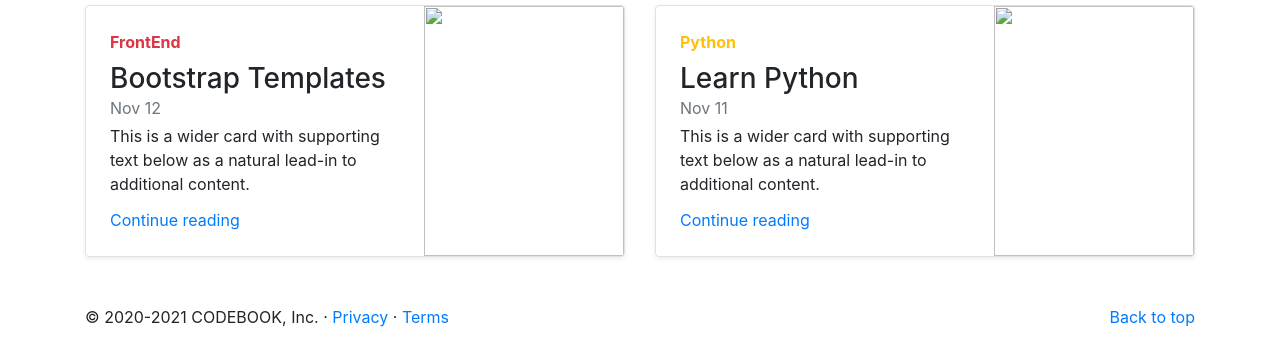
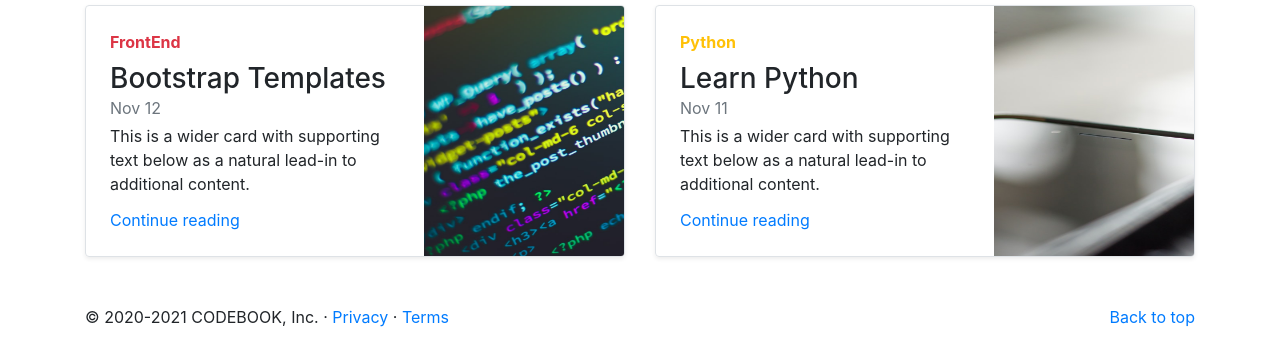
Before and after one commit to fmitesh007/CODEBOOK, a plain HTML site: page index.html in a window 1280 px wide. Shown: the part 759-1104 px from the top of the page. Drawn offline with nearby package versions, Linux system fonts and the light colour scheme; the site is published under a folder, as on GitHub Pages, so addresses that start at the root find nothing.

Commit message:
Update index.html

```diff
--- a/index.html
+++ b/index.html
@@ -226,7 +226,7 @@
                   <a href="/src/continuereading.html" class="stretched-link">Continue reading</a>
                 </div>
                 <div class="col-auto d-none d-lg-block">
-                  <img class="bd-placeholder-img" width="200" height="250" src="/assets/thumb2.jpg" alt="">
+                  <img class="bd-placeholder-img" width="200" height="250" src="assets/thumb2.jpg" alt="">
                 </div>
               </div>
             </div>
@@ -240,7 +240,7 @@
                   <a href="/src/continuereading.html" class="stretched-link">Continue reading</a>
                 </div>
                 <div class="col-auto d-none d-lg-block">
-                    <img class="bd-placeholder-img" width="200" height="250" src="/assets/thumb3.jpg" alt="">
+                    <img class="bd-placeholder-img" width="200" height="250" src="assets/thumb3.jpg" alt="">
 
                 </div>
               </div>
```
